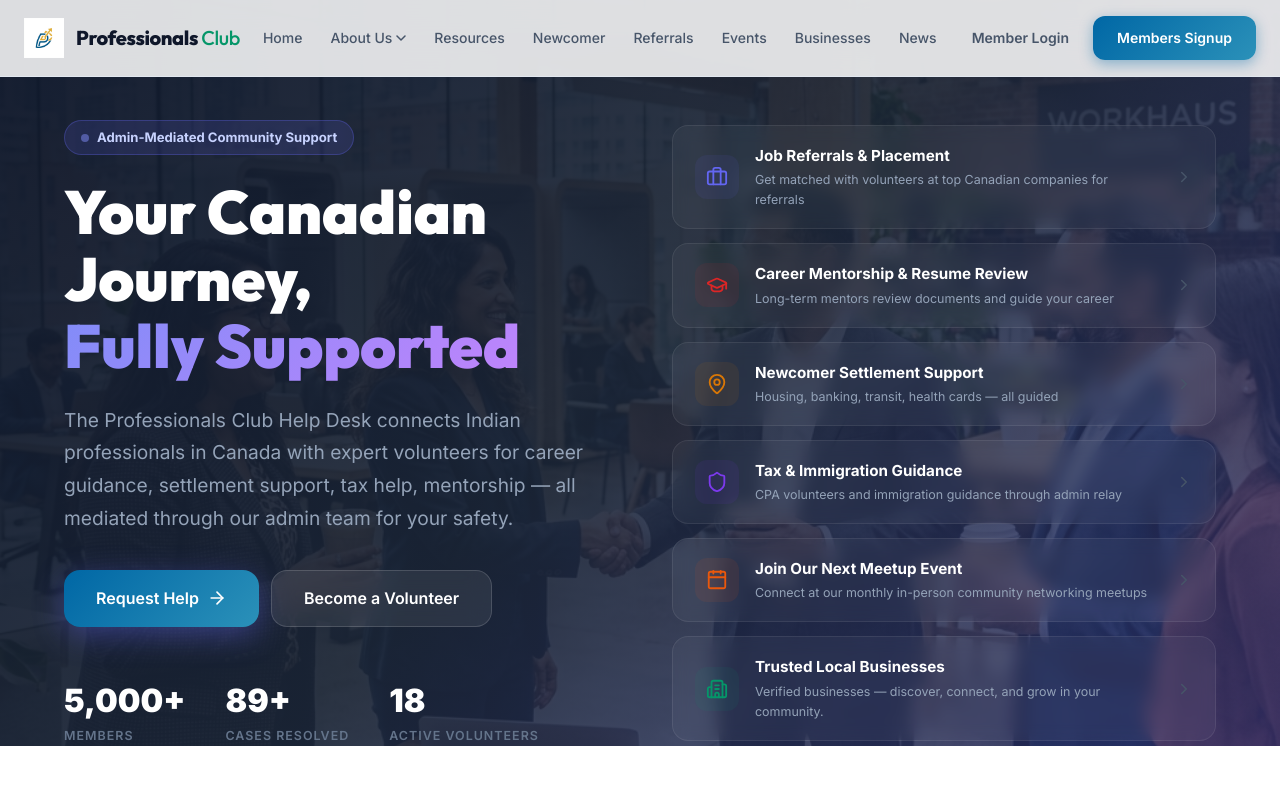
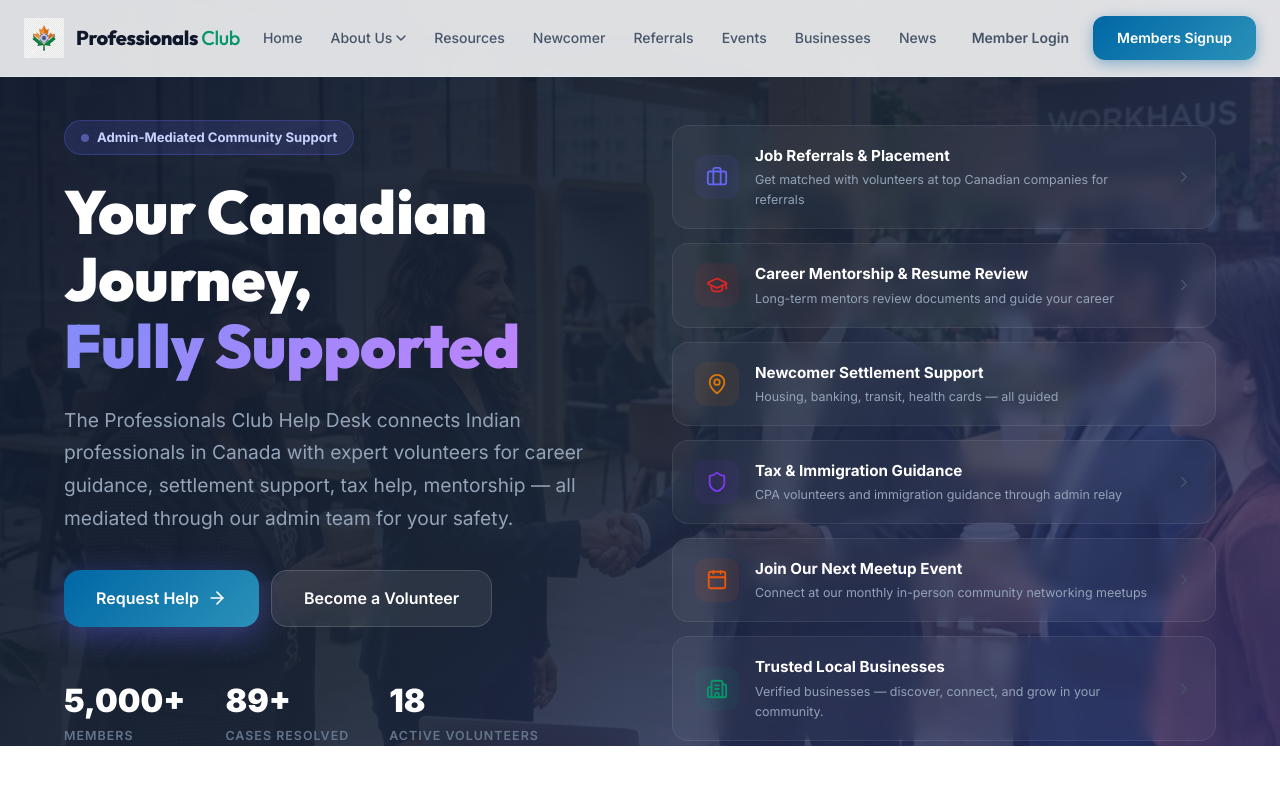
Before and after one commit to uditguptaca/professionalsclub, a Next.js app: page / in a window 1280 px wide. Shown: the top 800 px of the page. Built offline with nearby package versions, Linux system fonts and the light colour scheme.

Commit message:
Update new logo to have Indo-Canadian branding motif and fix transparent background rendering with CSS multiply mixBlendMode

```diff
--- a/src/app/businesses/register/page.tsx
+++ b/src/app/businesses/register/page.tsx
@@ -204,7 +204,7 @@
       <div style={{ background: 'white', borderBottom: '1px solid var(--border-color)', padding: '16px 24px', position: 'sticky', top: 0, zIndex: 20 }}>
         <div style={{ maxWidth: 800, margin: '0 auto', display: 'flex', alignItems: 'center', justifyContent: 'space-between' }}>
           <Link href="/" style={{ display: 'flex', alignItems: 'center', gap: 10, textDecoration: 'none', color: 'var(--text-primary)' }}>
-            <img src="/professionals-club-logo.png" alt="PC" style={{ width: 32, height: 32, objectFit: 'contain' }} />
+            <img src="/professionals-club-logo.png" alt="PC" style={{ width: 32, height: 32, objectFit: 'contain', mixBlendMode: 'multiply' }} />
             <span style={{ fontFamily: 'var(--font-display)', fontWeight: 800, fontSize: '0.95rem' }}>Professionals Club</span>
           </Link>
           <span style={{ fontSize: '0.78rem', color: 'var(--text-muted)', fontWeight: 600 }}>Business Listing Application</span>
--- a/src/app/portal/signup/page.tsx
+++ b/src/app/portal/signup/page.tsx
@@ -135,7 +135,7 @@
       {/* ─── HEADER BAR ─── */}
       <div className="onboarding-header">
         <Link href="/" className="onboarding-logo">
-          <img src="/professionals-club-logo.png" alt="Professionals Club" style={{ width: 32, height: 32, objectFit: 'contain' }} />
+          <img src="/professionals-club-logo.png" alt="Professionals Club" style={{ width: 32, height: 32, objectFit: 'contain', mixBlendMode: 'multiply' }} />
           <span>Professionals <strong>Club</strong></span>
         </Link>
         <Link href="/portal/auth" className="onboarding-login-link">
--- a/src/components/shared/Navbar.tsx
+++ b/src/components/shared/Navbar.tsx
@@ -9,7 +9,7 @@
     <nav className="navbar">
       <div className="container" style={{ display: 'flex', alignItems: 'center', justifyContent: 'space-between' }}>
         <Link href="/" style={{ textDecoration: 'none', color: 'inherit', display: 'flex', alignItems: 'center', gap: '12px' }}>
-          <img src="/professionals-club-logo.png" alt="Professionals Club Logo" style={{ width: '40px', height: '40px', objectFit: 'contain' }} />
+          <img src="/professionals-club-logo.png" alt="Professionals Club Logo" style={{ width: '40px', height: '40px', objectFit: 'contain', mixBlendMode: 'multiply' }} />
           <span style={{ fontSize: '1.25rem', fontWeight: 800, fontFamily: 'var(--font-display)', letterSpacing: '-0.02em', color: '#0f172a' }}>
             Professionals <span style={{ color: '#059669', fontWeight: 500 }}>Club</span>
           </span>
```
Also changed, not shown: public/professionals-club-logo.png.
